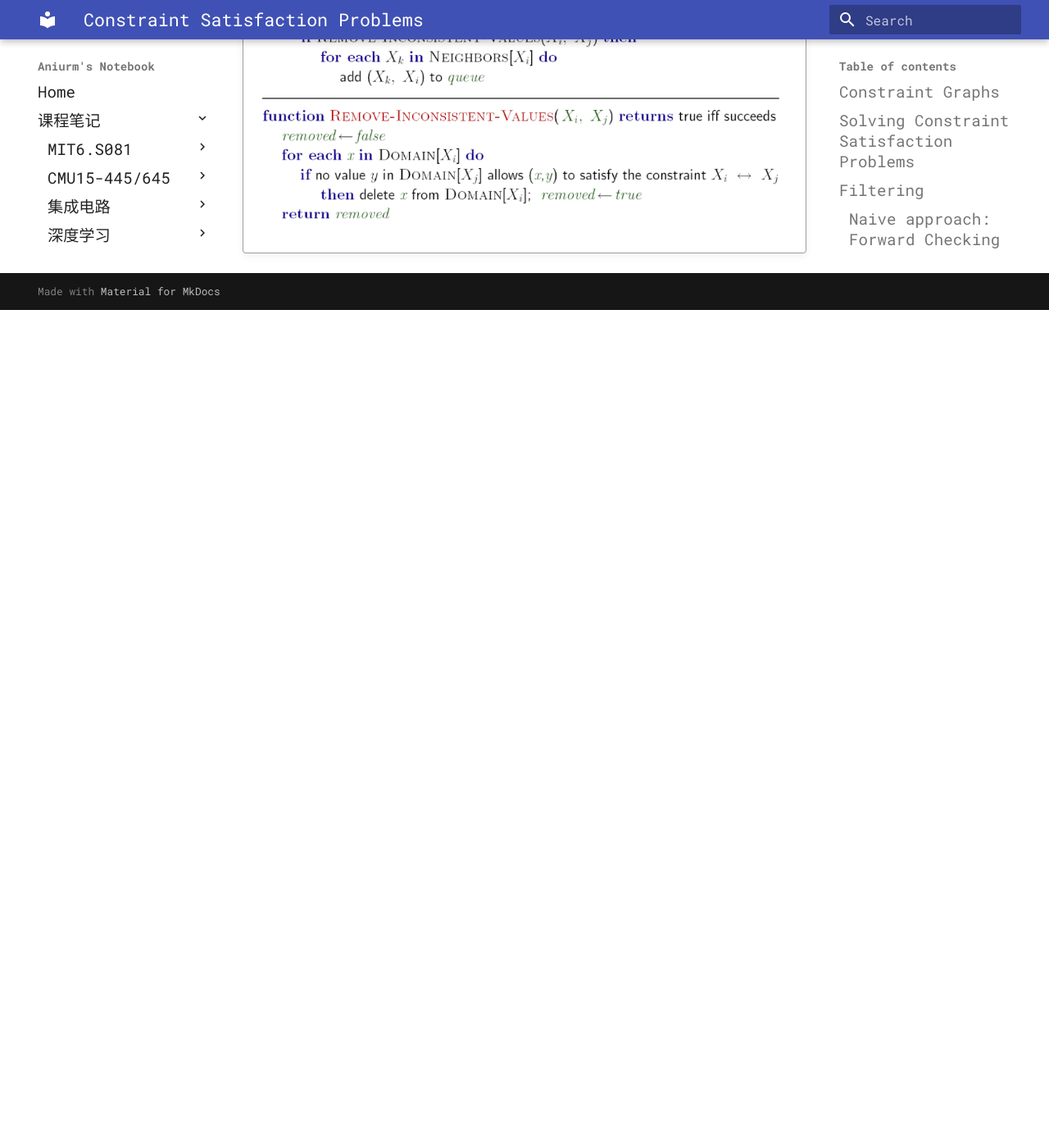
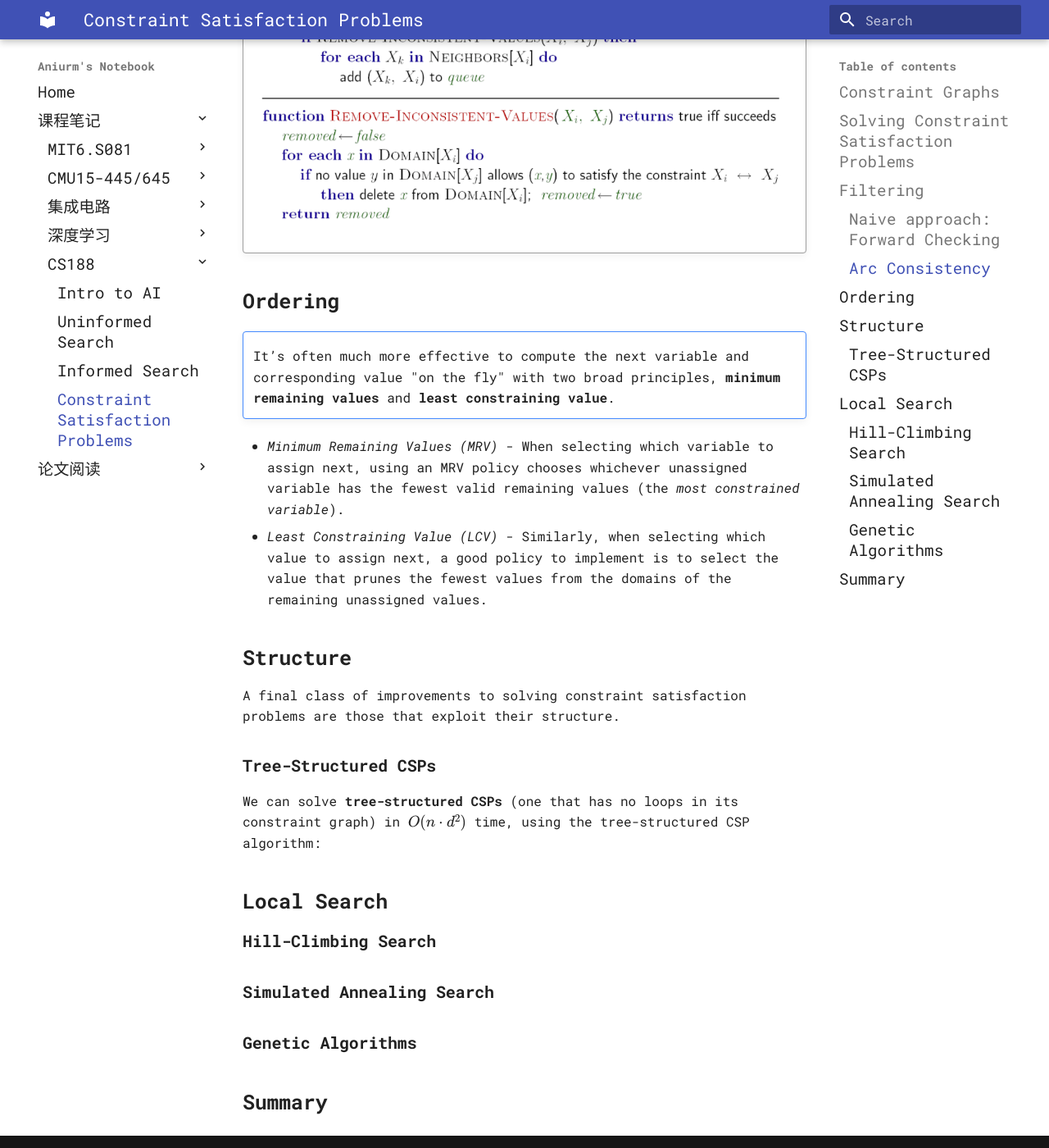
Before and after one commit to Aniurm/notebook, an MkDocs documentation site: the page built from docs/course_notes/cs188/lecture/4-CSPs.md, in a window 1280 px wide and 1400 px high, scrolled down 3742 px. Shown: the whole window at 82% size. Built offline with MkDocs 1.6.1 and Material for MkDocs 9.7.7, drawn with Linux system fonts in a browser that asks for light colours; some web fonts are replaced; before the commit the page ends 4120 px from its top, so only the background shows below that.

Commit message:
feat(cs188): csp stuff

```diff
--- a/docs/course_notes/cs188/lecture/4-CSPs.md
+++ b/docs/course_notes/cs188/lecture/4-CSPs.md
@@ -100,3 +100,29 @@ Arc consistency is typically implemented with the AC-3 algorithm:
 
 !!! quote ""
     ![ac-3](../img/ac-3.png)
+
+## Ordering
+
+!!! note ""
+    It’s often much more effective to compute the next variable and corresponding value "on the fly" with two broad principles, **minimum remaining values** and **least constraining value**.
+
+* *Minimum Remaining Values (MRV)* - When selecting which variable to assign next, using an MRV policy chooses whichever unassigned variable has the fewest valid remaining values (the *most constrained variable*).
+* *Least Constraining Value (LCV)* - Similarly, when selecting which value to assign next, a good policy to implement is to select the value that prunes the fewest values from the domains of the remaining unassigned values.
+
+## Structure
+
+A final class of improvements to solving constraint satisfaction problems are those that exploit their structure.
+
+### Tree-Structured CSPs
+
+We can solve **tree-structured CSPs** (one that has no loops in its constraint graph) in $O(n \cdot d^2)$ time, using the tree-structured CSP algorithm:
+
+## Local Search
+
+### Hill-Climbing Search
+
+### Simulated Annealing Search
+
+### Genetic Algorithms
+
+## Summary
```
